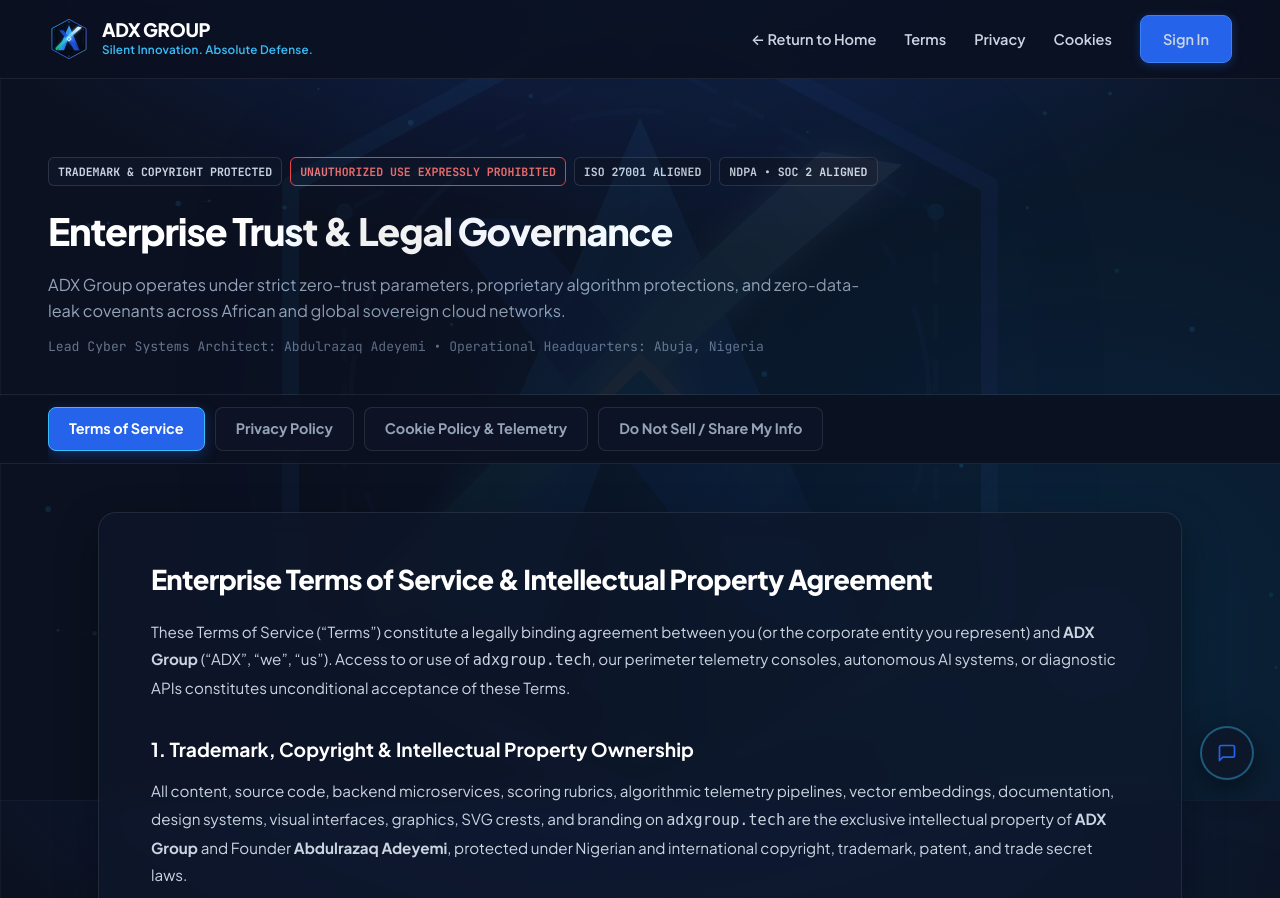
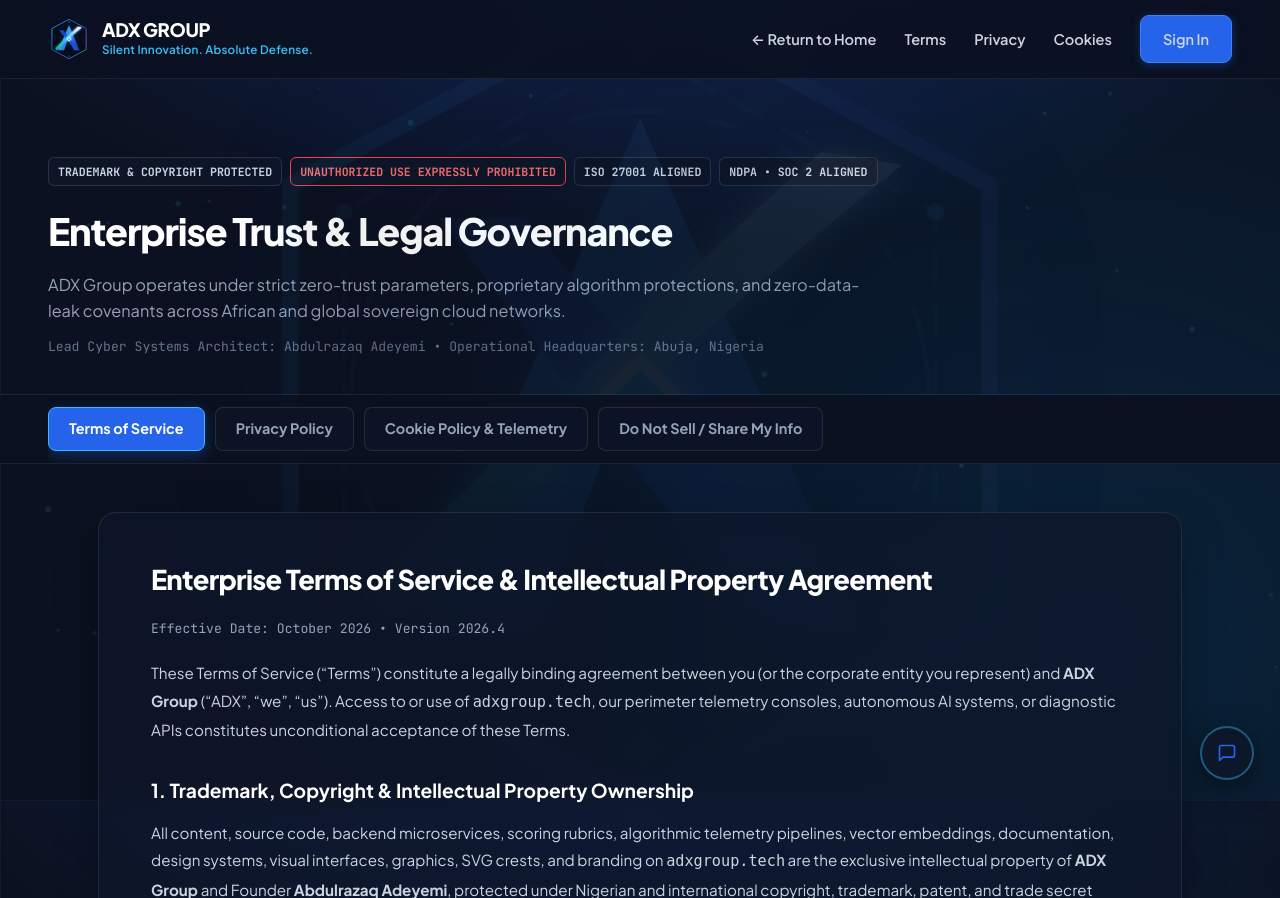
Before and after one commit to hardex001-tech/adxgroup, a FastAPI app: page /terms in a window 1280 px wide. Shown: the top 898 px of the page. Run offline with FastAPI, Linux system fonts and the light colour scheme; parts of the project's set-up code (start-up, migrations or seed data) failed here and were passed over; some libraries are stand-ins or nearby versions.

Commit message:
fix(legal): add effective dates across policies and typing imports in app.py

```diff
--- a/app.py
+++ b/app.py
@@ -20,7 +20,7 @@ import os
 import secrets
 import urllib.parse
 from pathlib import Path
-from typing import Any, Dict, Optional
+from typing import Any, Dict, List, Optional
 
 import httpx
 from a2wsgi import ASGIMiddleware
--- a/templates/legal.html
+++ b/templates/legal.html
@@ -238,6 +238,7 @@
 
       {% elif tab == 'terms' %}
         <h2>Enterprise Terms of Service &amp; Intellectual Property Agreement</h2>
+        <div style="font-size: 0.82rem; color: #94a3b8; font-family: var(--font-mono); margin-bottom: 20px;">Effective Date: October 2026 &bull; Version 2026.4</div>
         <p>
           These Terms of Service (&ldquo;Terms&rdquo;) constitute a legally binding agreement between you (or the corporate entity you represent) and <strong>ADX Group</strong> (&ldquo;ADX&rdquo;, &ldquo;we&rdquo;, &ldquo;us&rdquo;). Access to or use of <code>adxgroup.tech</code>, our perimeter telemetry consoles, autonomous AI systems, or diagnostic APIs constitutes unconditional acceptance of these Terms.
         </p>
@@ -296,6 +297,7 @@
 
       {% elif tab == 'do-not-sell' %}
         <h2>Do Not Sell or Share My Personal Information</h2>
+        <div style="font-size: 0.82rem; color: #94a3b8; font-family: var(--font-mono); margin-bottom: 20px;">Effective Date: October 2026 &bull; Version 2026.4</div>
         <p>
           In strict compliance with the California Consumer Privacy Act (CCPA as amended by CPRA), the Nigeria Data Protection Act (NDPA), the General Data Protection Regulation (GDPR), and Global Privacy Control (GPC) specifications:
         </p>
@@ -334,6 +336,7 @@
 
       {% else %}
         <h2>Cookie Policy &amp; Telemetry Governance</h2>
+        <div style="font-size: 0.82rem; color: #94a3b8; font-family: var(--font-mono); margin-bottom: 20px;">Effective Date: October 2026 &bull; Version 2026.4</div>
         <p>
           This Cookie Policy explains how ADX Group utilizes strictly essential cookies to provide secure session authentication and maintain platform security.
         </p>
```
